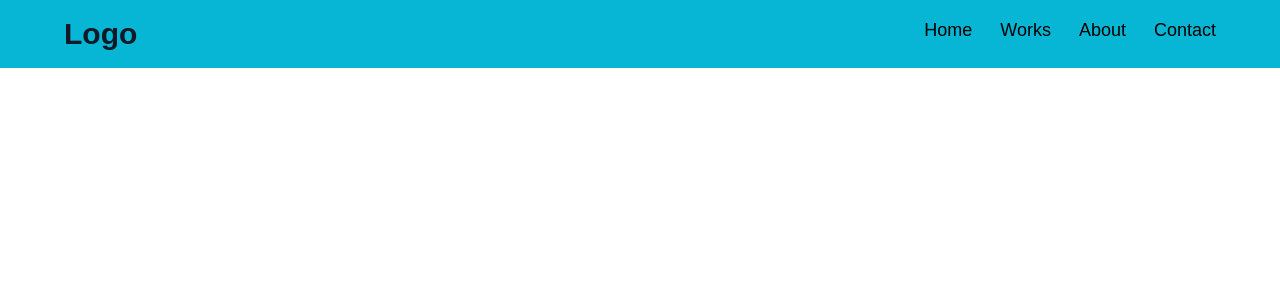
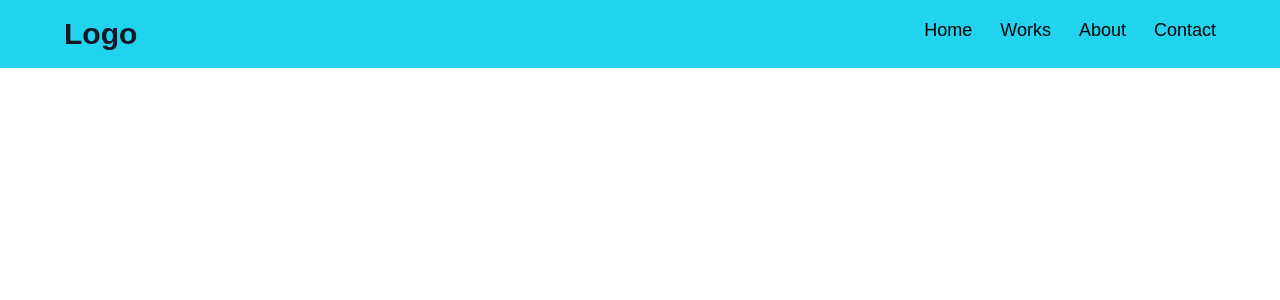
Before and after one commit to sushant-menon/portfolio-website-react, a React (Vite) app: page / in a window 1280 px wide. Shown: the top 300 px of the page. Built offline with nearby package versions, Linux system fonts and the light colour scheme.

Commit message:
added latetst version of tailwind

```diff
--- a/package.json
+++ b/package.json
@@ -19,7 +19,7 @@
     "@vitejs/plugin-react": "^3.1.0",
     "autoprefixer": "^10.4.14",
     "postcss": "^8.4.21",
-    "tailwindcss": "^3.2.7",
+    "tailwindcss": "^3.3.1",
     "vite": "^4.2.0"
   }
 }
--- a/src/components/Navbar.jsx
+++ b/src/components/Navbar.jsx
@@ -3,7 +3,7 @@ import { Link } from "react-router-dom";
 
 const Navbar = () => {
   return (
-    <div className="flex justify-between mx-auto bg-cyan-500 p-4 px-6 md:px-16">
+    <div className="flex justify-between mx-auto bg-cyan-400 p-4 px-6 md:px-16">
       <Link
         to="/home"
         className="text-gray-900 text-3xl cursor-pointer font-extrabold"
--- a/vite.config.js
+++ b/vite.config.js
@@ -5,6 +5,6 @@ import react from "@vitejs/plugin-react";
 export default defineConfig({
   plugins: [react()],
   server: {
-    port: 3000,
+    port: 3001,
   },
 });
```
Also changed, not shown: 1 other file (tests, documents, lock files or other folders).
